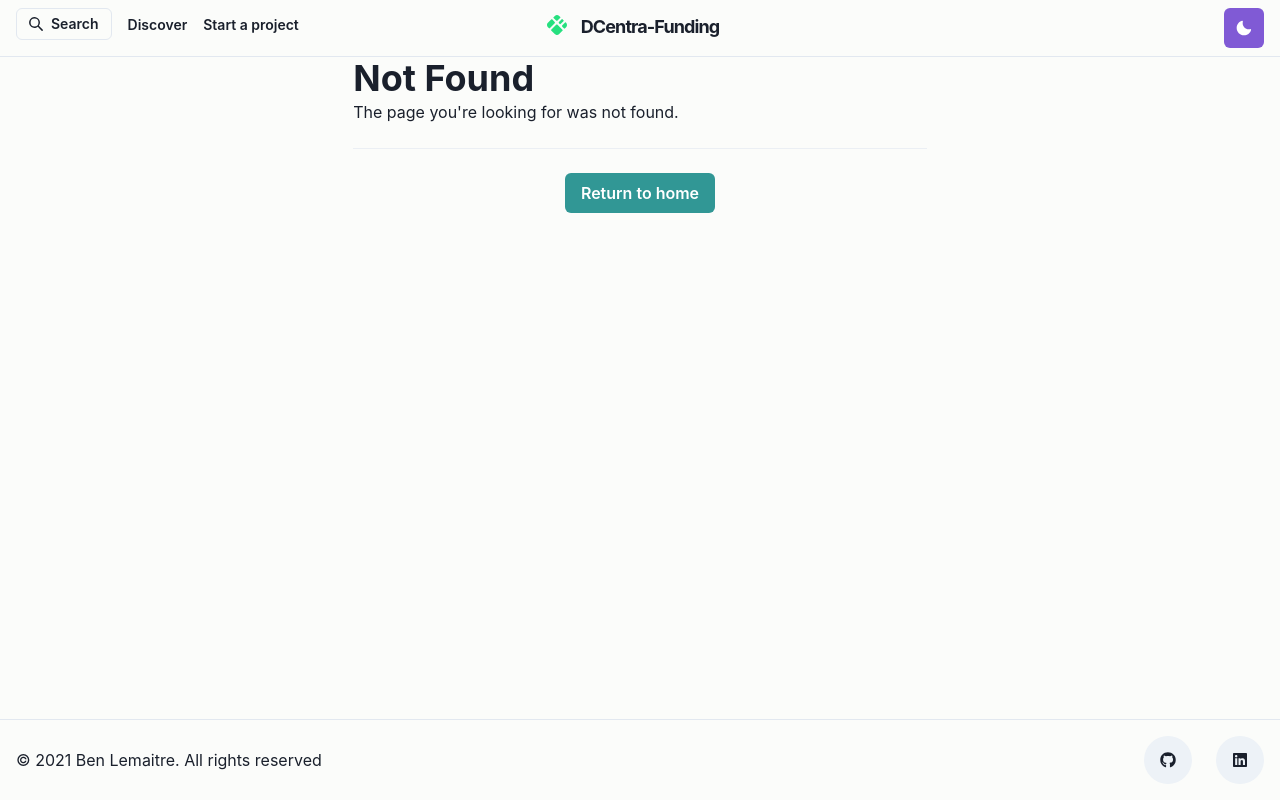
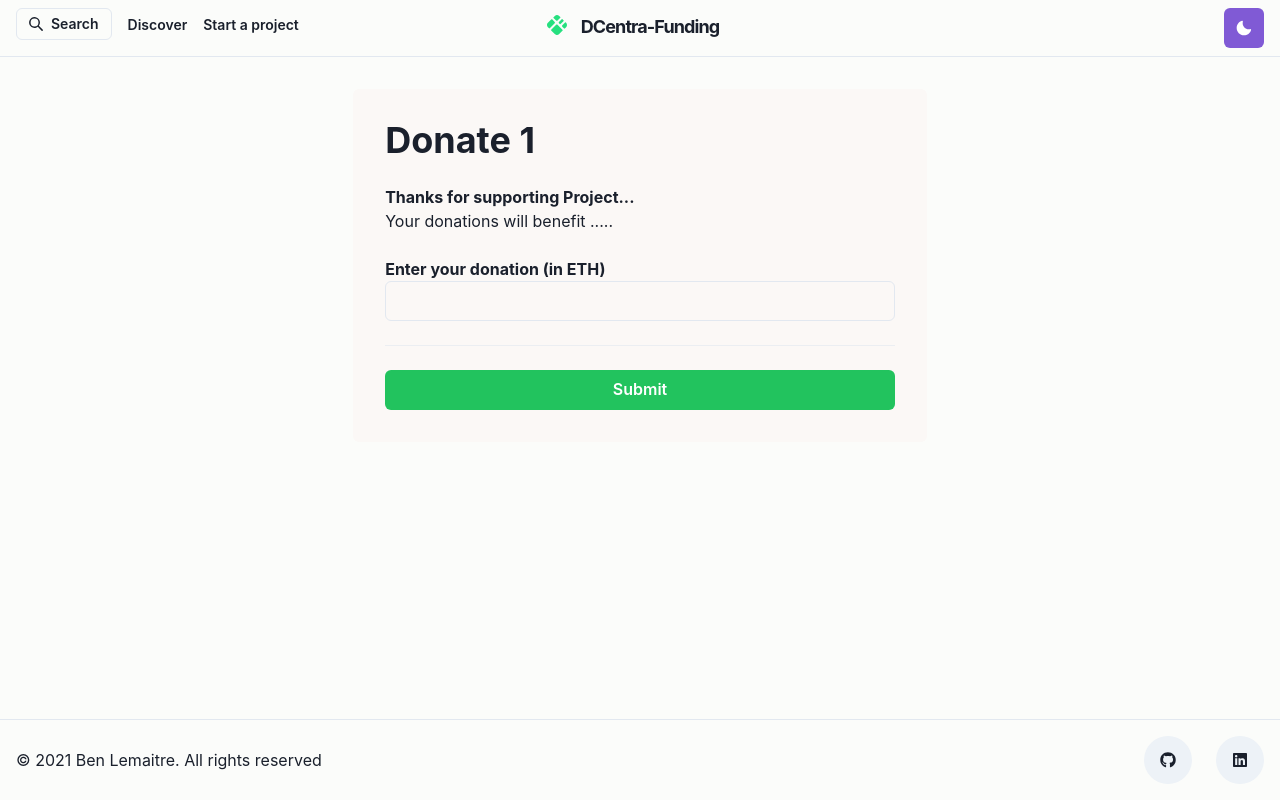
Before and after one commit to BenLemaitre/dcentra-funding, a Next.js app: page /project/1/donate in a window 1280 px wide. Before the commit this address had no page. Built offline with nearby package versions, Linux system fonts and the light colour scheme.

Commit message:
add donation page, static for now

```diff
--- a/src/libs/utils.js
+++ b/src/libs/utils.js
@@ -26,11 +26,13 @@ export const getDcentraContract = async () => {
   }
 }
 
-export const getProjects = async (numOfProjectsToGet) => {
+export const getProjects = async numOfProjectsToGet => {
   const dcentra = await getDcentraContract()
   let projects = []
 
-  const count = !numOfProjectsToGet ? await dcentra.methods.projectCount().call() : numOfProjectsToGet
+  const count = !numOfProjectsToGet
+    ? await dcentra.methods.projectCount().call()
+    : numOfProjectsToGet
 
   for (let i = 0; i < count; i++) {
     const project = await dcentra.methods.projects(i).call()
--- a/src/pages/create-project.jsx
+++ b/src/pages/create-project.jsx
@@ -71,7 +71,7 @@ const CreateProject = () => {
         <Stack
           rounded={'md'}
           p={{ base: 4, sm: 6, md: 8 }}
-          mt="50px"
+          mt={8}
           alignSelf="center"
           spacing={{ base: 8 }}
           bg={useColorModeValue('#fbf8f6', '#291b12')}
--- /dev/null
+++ b/src/pages/project/[id]/donate.jsx
@@ -0,0 +1,63 @@
+import { useState } from 'react'
+import { useRouter } from 'next/router'
+import {
+  Container,
+  Divider,
+  Button,
+  Box,
+  Text,
+  Heading,
+  Stack,
+  useColorModeValue,
+  NumberInput,
+  NumberInputField
+} from '@chakra-ui/react'
+import Layout from '../../../components/layouts/article'
+
+const Donate = () => {
+  const router = useRouter()
+  const { id } = router.query
+  const [donation, setDonation] = useState(0)
+
+  const handleChange = e => {
+    setDonation(e.target.value)
+  }
+
+  return (
+    <Layout title="Donation">
+      <Container>
+        <Stack
+          rounded={'md'}
+          p={{ base: 4, sm: 6, md: 8 }}
+          mt={8}
+          alignSelf="center"
+          bg={useColorModeValue('#fbf8f6', '#291b12')}
+          spacing={6}
+        >
+          <Heading
+            lineHeight={1.1}
+            fontSize={{ base: '2xl', sm: '3xl', md: '4xl' }}
+          >
+            Donate {id}
+          </Heading>
+          <Box>
+            <Text fontWeight="bold">Thanks for supporting Project...</Text>
+            <Text>Your donations will benefit .....</Text>
+          </Box>
+          <Box>
+            <Text fontWeight="bold">Enter your donation (in ETH)</Text>
+            <NumberInput precision={2}>
+              <NumberInputField onChange={handleChange} />
+            </NumberInput>
+          </Box>
+          <Box>
+            <Divider />
+          </Box>
+          <Button colorScheme="whatsapp">Submit</Button>
+        </Stack>
+      </Container>
+    </Layout>
+  )
+}
+
+export default Donate
```
Also changed, not shown: src/components/list-item.jsx (+3 -11 lines), src/components/project-sidebar.jsx (+6 -3 lines).
